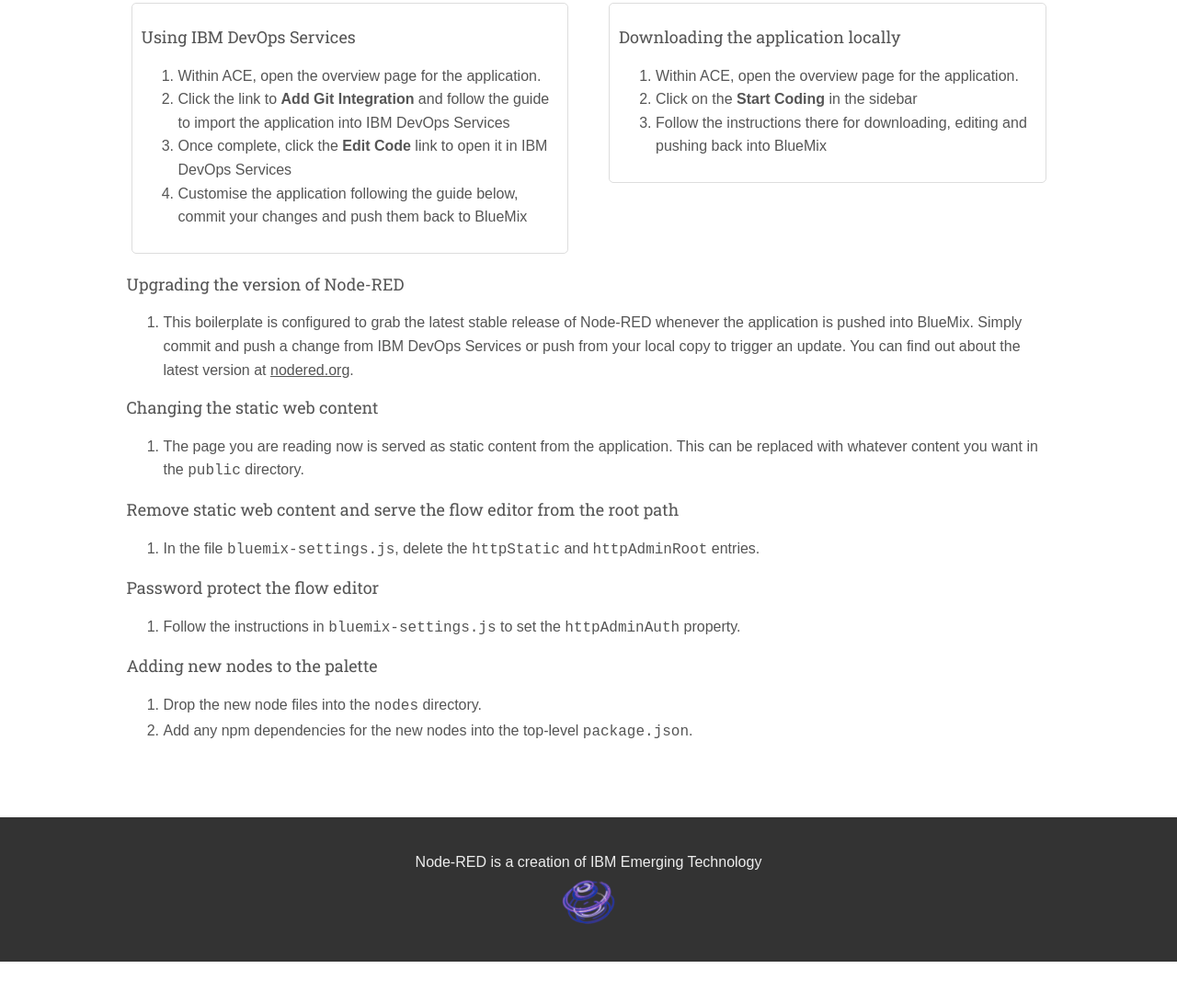
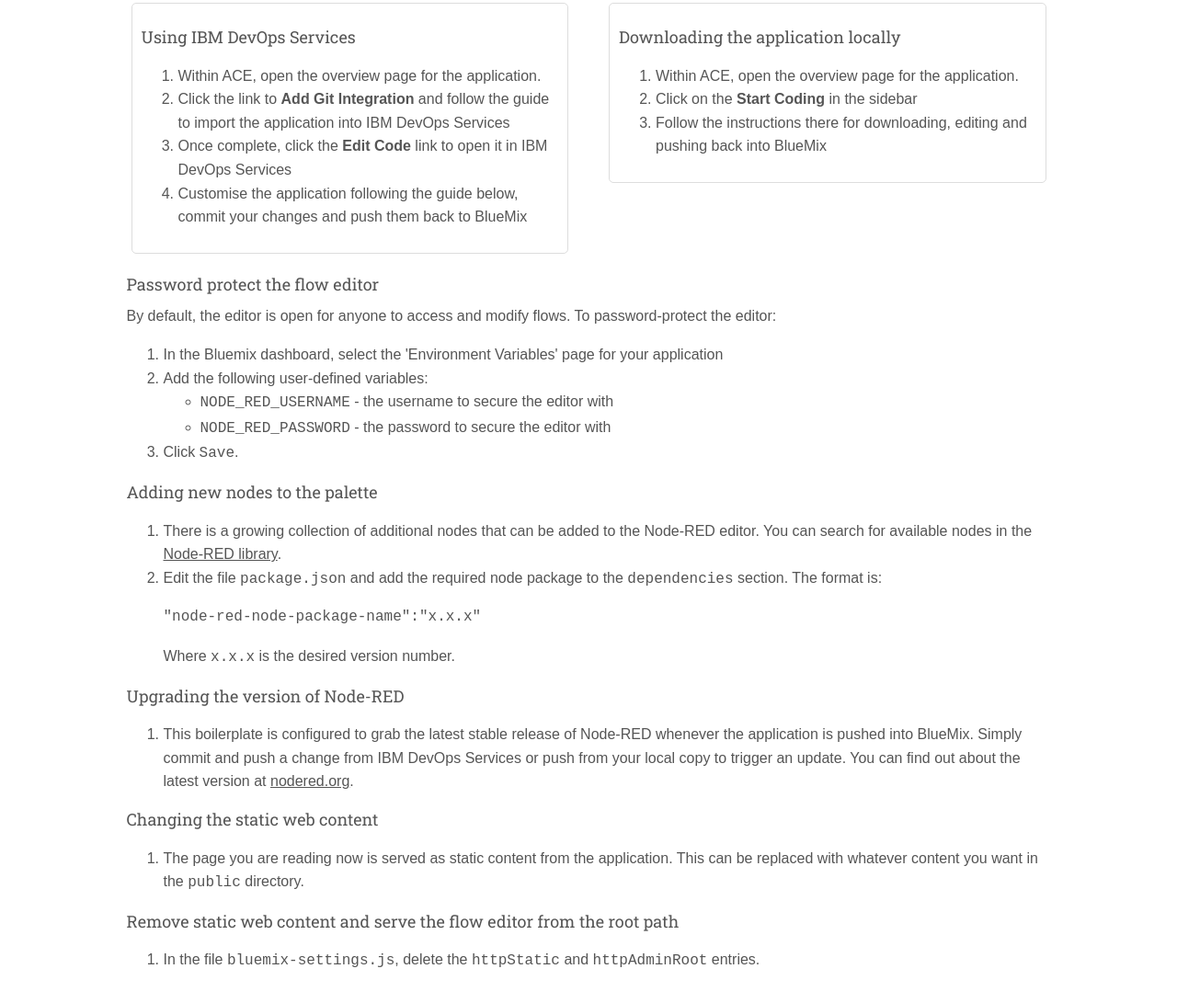
Before and after one commit to ibmresearchuk/node-red-bluemix, a website: page public/app/public/index.html in a window 1280 px wide. Shown: the part 1097-2188 px from the top of the page at 92% size. Before the commit the page ends 2143 px from the top, so only its background shows below. Drawn offline with nearby package versions, Linux system fonts and the light colour scheme; no server answers.

Commit message:
Add user/pass env security

```diff
--- a/public/app/package.json
+++ b/public/app/package.json
@@ -15,5 +15,8 @@
         "node-red-contrib-ibmpush":"0.x",
         "node-red-contrib-bluemix-hdfs":"0.x",
         "node-red-nodes-cf-sqldb-dashdb":"0.x"
+    },
+    "engines": {
+        "node": "0.10.x"
     }
 }
--- a/public/app/public/index.html
+++ b/public/app/public/index.html
@@ -7,6 +7,7 @@
 
 	<link href='http://fonts.googleapis.com/css?family=Roboto+Slab:400,700,300,100' rel='stylesheet' type='text/css'>
     <link href="//netdna.bootstrapcdn.com/font-awesome/3.2.1/css/font-awesome.css" rel="stylesheet">
+    <script src="https://code.jquery.com/jquery-1.11.2.min.js"></script>
 
 	<link href="css/simplegrid.css" rel="stylesheet" media="screen">
 	<link href="css/style.css" rel="stylesheet" media="screen">
@@ -45,7 +46,8 @@
         </div>
         <div class="col-1-2">
             <div class="content blurb">
-                <p style="text-align: center"><a class="button" href="red/">Go to your Node-RED flow editor</a></p>
+                <p style="text-align: center"><a style="width:350px;" class="button" href="red/">Go to your Node-RED flow editor</a></p>
+                <p class="insecure hide" style="text-align: center"><a href="#password-protecting">Learn how to password-protect your instance</a></p>
                 <p style="text-align: center"><a href="#custom">Learn how to customise Node-RED</a></p>
             </div>
         </div>
@@ -85,12 +87,35 @@
                     </div>
                 </div>
                 <p style="clear:both"></p>
+
+                <h4 id="password-protecting">Password protect the flow editor</h4>
+                <p>By default, the editor is open for anyone to access and modify flows. To password-protect the editor:</p>
+                <ol>
+                  <li>In the Bluemix dashboard, select the 'Environment Variables' page for your application</li>
+                  <li>Add the following user-defined variables:
+                    <ul>
+                      <li><code>NODE_RED_USERNAME</code> - the username to secure the editor with</li>
+                      <li><code>NODE_RED_PASSWORD</code> - the password to secure the editor with</li>
+                     </ul>
+                   </li>
+                   <li>Click <code>Save</code>.</li>
+                </ol>
+
+                <h4>Adding new nodes to the palette</h4>
+                <ol>
+                    <li>There is a growing collection of additional nodes that can be added to the Node-RED editor.
+                    You can search for available nodes in the <a target="_blank" href="http://flows.nodered.org">Node-RED library</a>.</li>
+                    <li>Edit the file <code>package.json</code> and add the required node package to the <code>dependencies</code>
+                    section. The format is:
+                    <pre>"node-red-node-package-name":"x.x.x"</pre>
+                    Where <code>x.x.x</code> is the desired version number.</li>
+                </ol>
+
                 <h4>Upgrading the version of Node-RED</h4>
                 <ol><li>This boilerplate is configured to grab the latest stable release of Node-RED whenever the
                     application is pushed into BlueMix. Simply commit and push a change from IBM DevOps Services
                     or push from your local copy to trigger an update. You can find out about the latest version at <a href="http://nodered.org">nodered.org</a>.</li>
                 </ol>
-
 
                 <h4>Changing the static web content</h4>
                 <ol><li>The page you are reading now is served as static content from the application. This can be replaced
@@ -98,16 +123,6 @@
 
                 <h4>Remove static web content and serve the flow editor from the root path</h4>
                 <ol><li>In the file <code>bluemix-settings.js</code>, delete the <code>httpStatic</code> and <code>httpAdminRoot</code> entries.</li></ol>
-
-                <h4>Password protect the flow editor</h4>
-                <ol><li>Follow the instructions in <code>bluemix-settings.js</code> to set the <code>httpAdminAuth</code> property.</li></ol>
-
-                <h4>Adding new nodes to the palette</h4>
-                <ol>
-                    <li>Drop the new node files into the <code>nodes</code> directory.</li>
-                    <li>Add any npm dependencies for the new nodes into the top-level <code>package.json</code>.</li>
-                </ol>
-
             </div>
         </div>
     </div>
@@ -121,6 +136,20 @@
         </div>
     </div>
 </div>
+<script>
 
+$(function() {
+    $(".insecure").hide();
+    $.ajax({
+        dataType: "json",
+        url: "/red/settings",
+        success: function() {
+            $(".insecure").show();
+        },
+        error: function(jqXHR,textStatus,errorThrown) {}
+    });
+
+});
+</script>
 </body>
 </html>
```
Also changed, not shown: public/app/bluemix-settings.js (+22 -0 lines).
